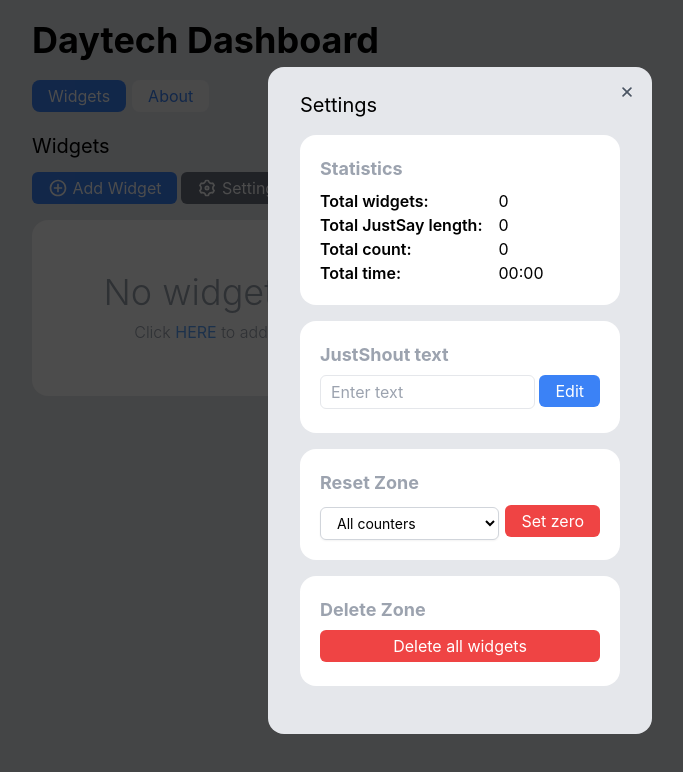
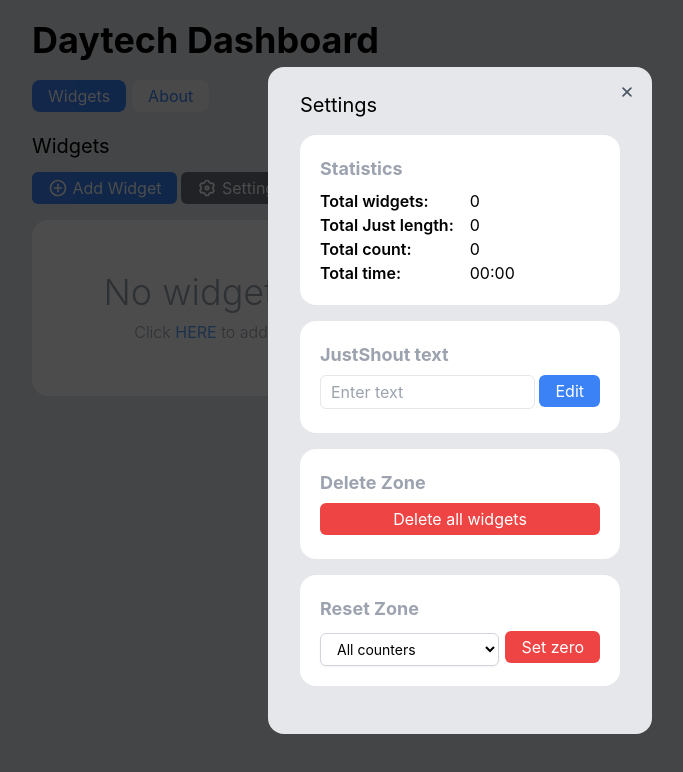
Before and after one commit to chiraphon-w/daytech-dashboard, a Next.js app: page / in a window 1280 px wide. Both pictures are taken after a click on the button "Settings". Shown: the top 772 px of the page, without its empty margins (180-863 px from the left). Built offline with nearby package versions, Linux system fonts and the light colour scheme.

Commit message:
JustShout DONE

```diff
--- a/components/AddWidgets/EditJustS.js
+++ b/components/AddWidgets/EditJustS.js
@@ -8,8 +8,11 @@ export default function EditJustS({ onEditSubmit, list, title }) {
     if (e.target.title.value.length < 3) {
       setCheckError("Please enter at least 3 characters.");
     } else {
-      // console.log(list, "in EditJustS");
-      onEditSubmit(e.target.title.value.trim());
+      if (list.type === "justSay") {
+        onEditSubmit(list.id, e.target.title.value.trim());
+      } else if (list.type === "justShout") {
+        onEditSubmit(e.target.title.value.trim());
+      }
     }
   };
 
--- a/components/AddWidgets/JsCheck.js
+++ /dev/null
@@ -1,46 +0,0 @@
-import React, { useState } from "react";
-import AddWidgetForm from "../Layouts/AddWidgetForm";
-
-export default function JsCheck({ defaultValueShout, onEditJustShout, listAllWidgets, title }) {
-    console.log(listAllWidgets, "list");
-  const [checkError, setCheckError] = useState("");
-  const onSubmit = (e) => {
-    e.preventDefault();
-    if (e.target.title.value.length < 3) {
-      setCheckError("Please enter at least 3 characters.");
-    } else {
-      // console.log(list, "in EditJustS");
-      onEditJustShout(listAllWidgets.id, e.target.title.value.trim());
-    }
-  };
-
-  return (
-    <AddWidgetForm
-      title={title}
-      onSubmit={onSubmit}
-      type="text"
-      defaultValue={defaultValueShout}
-      checkError={checkError}
-    />
-  );
-}
-{/* <form className="flex">
-  <div className="flex-1 mr-1">
-    <input
-      // value={e.target.value.trim()}
-      type="text"
-      className="w-full px-2.5 py-1 border focus:outline-none rounded-md"
-      placeholder="Enter text"
-      defaultValue={defaultValueShout}
-    />
-  </div>
-  <div>
-    <button
-      onClick={onEditJustShout}
-      className="text-white focus:outline-none px-4 py-1 rounded-md bg-blue-500 hover:bg-blue-600"
-    >
-      {" "}
-      Edit
-    </button>
-  </div>
-</form>; */}
--- a/components/ModalSetting.js
+++ b/components/ModalSetting.js
@@ -6,15 +6,18 @@ export default function ModalSetting({
   children,
   defaultValueShout,
   onEditJustShout,
+  handleClear,
 }) {
   let totalWidgets = listAllWidgets.length;
   let jsLength = 0;
   let sumCount = 0;
   let sumTime = 0;
+  let settingsBtn =
+    "text-white focus:outline-none px-4 py-1 rounded-md bg-red-500 hover:bg-red-600";
   const [checkError, setCheckError] = useState("");
 
   listAllWidgets.map((list) => {
-    if (list.type === "justSay") {
+    if (list.type === "justSay" || list.type === "justShout") {
       jsLength = jsLength + list.value.length;
     } else if (list.type === "counter") {
       sumCount = sumCount + list.value;
@@ -45,7 +48,7 @@ export default function ModalSetting({
       <HeadSettings title="Statistics">
         <div className="table">
           <TableSettings title="Total widgets">{totalWidgets}</TableSettings>
-          <TableSettings title="Total JustSay length">{jsLength}</TableSettings>
+          <TableSettings title="Total Just length">{jsLength}</TableSettings>
           <TableSettings title="Total count">{sumCount}</TableSettings>
           <TableSettings title="Total time">{totalTime}</TableSettings>
         </div>
@@ -69,8 +72,14 @@ export default function ModalSetting({
               </button>
             </div>
           </form>
-          <div class="text-red-600 text-xs mt-1">{checkError}</div>
+          <div className="text-red-600 text-xs mt-1">{checkError}</div>
         </fieldset>
+      </HeadSettings>
+      <HeadSettings title="Delete Zone">
+        <button onClick={handleClear} className={`${settingsBtn} w-full mb-1`}>
+          {" "}
+          Delete all widgets
+        </button>
       </HeadSettings>
       {children}
     </div>
--- a/components/WidgetTools.js
+++ b/components/WidgetTools.js
@@ -310,7 +310,7 @@ export default function WidgetTools() {
 
         {modalActiveSetting && (
           <Modal onCancel={handleCancel}>
-            <ModalSetting listAllWidgets={listAllWidgets} defaultValueShout={defaultValueShout} onEditJustShout={onEditJustShout}>
+            <ModalSetting listAllWidgets={listAllWidgets} defaultValueShout={defaultValueShout} onEditJustShout={onEditJustShout} handleClear={handleClear}>
               <HeadSettings title="Reset Zone">
                 <div className="flex items-center">
                   <select
@@ -327,15 +327,6 @@ export default function WidgetTools() {
                   </button>
                 </div>
               </HeadSettings>
-              <HeadSettings title="Delete Zone">
-                <button
-                  onClick={handleClear}
-                  className={`${settingsBtn} w-full mb-1`}
-                >
-                  {" "}
-                  Delete all widgets
-                </button>
-              </HeadSettings>
             </ModalSetting>
           </Modal>
         )}
```
